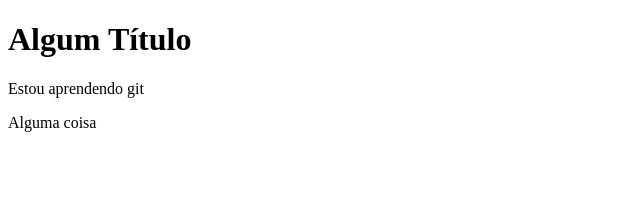
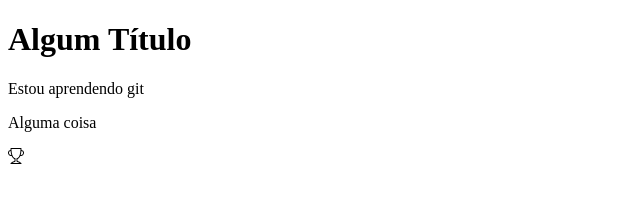
Before and after one commit to carlossfreitass/git, a plain HTML site: page index.html in a window 1280 px wide. Shown: the full height of the page, 0-640 px from the left. Drawn offline with Linux system fonts and the light colour scheme.

Commit message:
Imagem do troféu no HTML

```diff
--- a/index.html
+++ b/index.html
@@ -9,5 +9,7 @@
     <h1>Algum Título</h1>
     <p>Estou aprendendo git</p>
     <p>Alguma coisa</p>
+
+    <img src="assets/svgs/trophy.svg" alt="Imagem do troféu">
 </body>
 </html>
```
